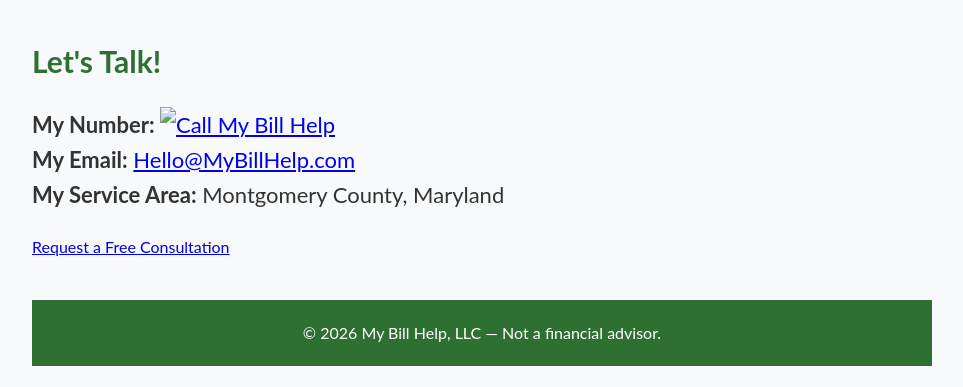
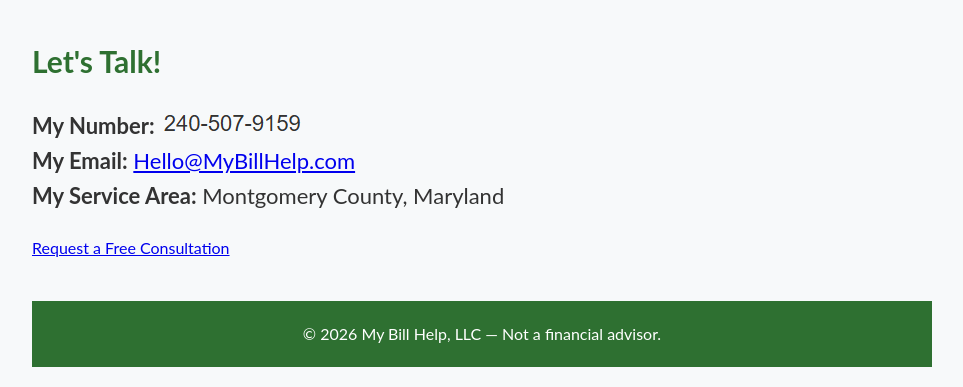
Before and after one commit to DCTries/MyBillHelpWebsite, a plain HTML site: page index.html in a window 1280 px wide. Shown: the part 2263-2650 px from the top of the page, without its empty margins (158-1121 px from the left). Drawn offline with Linux system fonts and the light colour scheme.

Commit message:
Fix HTML encoding issues in index.html

```diff
--- a/index.html
+++ b/index.html
@@ -238,7 +238,7 @@
 
     <p>
     <strong>My Number: </strong> <a href="tel:2405079159">
-    <img src="images/Phone Number.png"
+    <img src="Phone Number.png"
          alt="Call My Bill Help"
          style="max-width:250px;height:auto;">
 </a><br>
```
